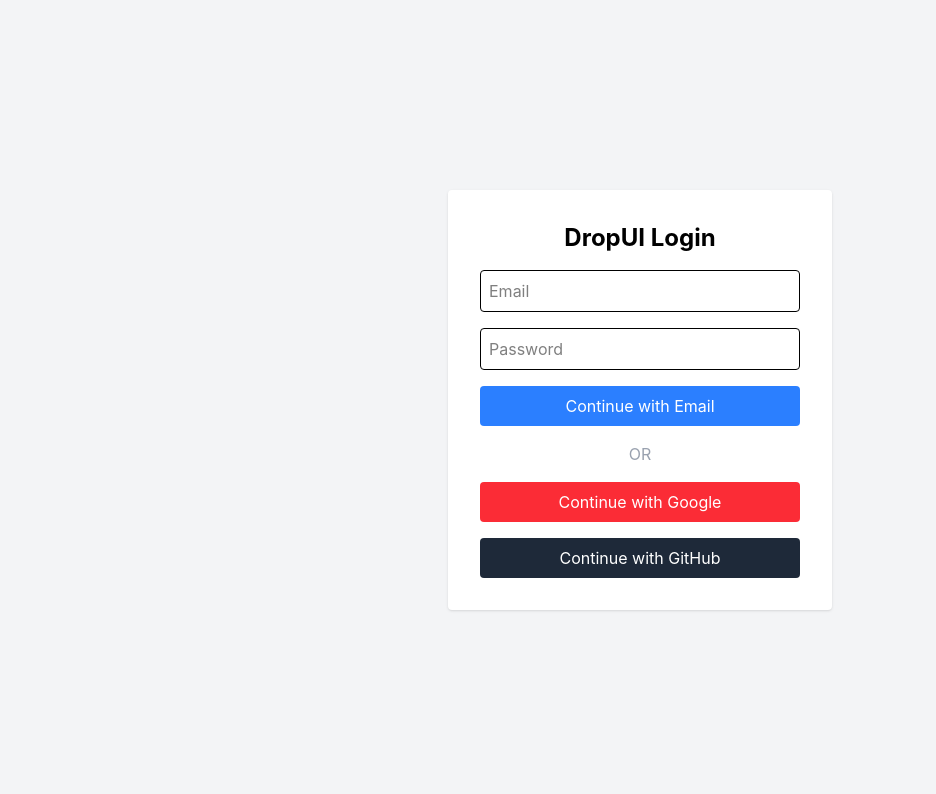
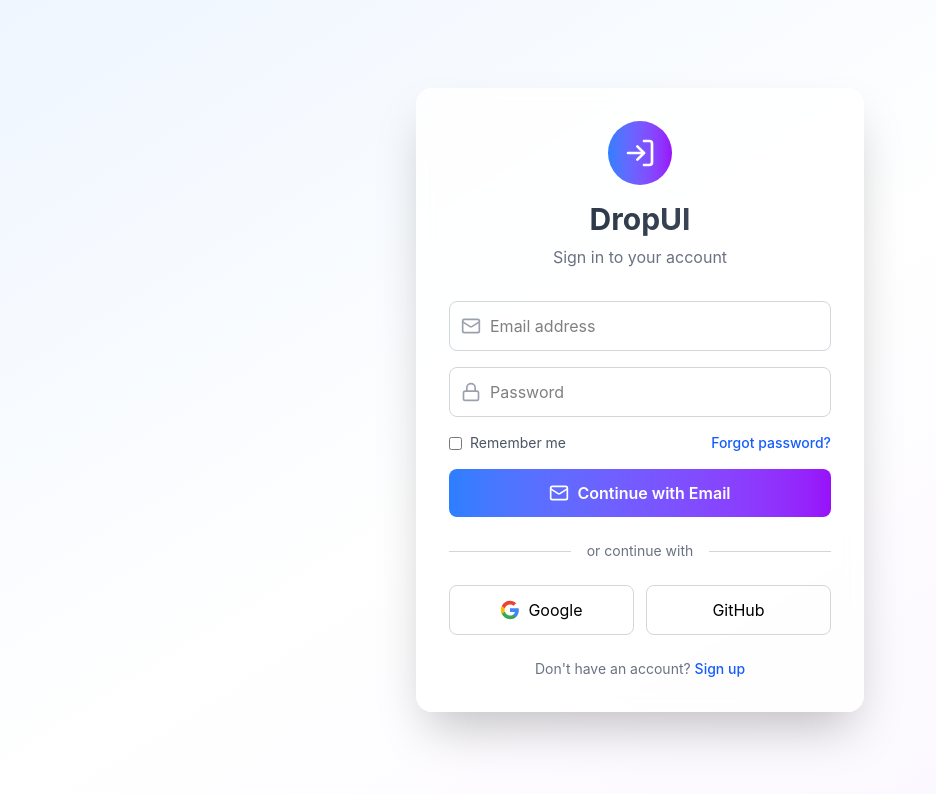
Before and after one commit to sharadhkr/DragUI, a React (Vite) app in the folder Client/: page / in a window 1280 px wide. Shown: the top 794 px of the page, without its empty margins (0-936 px from the left). Built offline with nearby package versions, Linux system fonts and the light colour scheme; no server answers.

Commit message:
keeping private

```diff
--- a/Client/package.json
+++ b/Client/package.json
@@ -15,6 +15,7 @@
     "@tailwindcss/vite": "^4.2.2",
     "axios": "^1.14.0",
     "dotenv": "^17.4.1",
+    "lucide-react": "^1.8.0",
     "react": "^19.2.4",
     "react-dom": "^19.2.4",
     "react-router-dom": "^7.14.0",
--- a/Client/src/pages/Login.jsx
+++ b/Client/src/pages/Login.jsx
@@ -2,82 +2,179 @@
 import { loginAPI, googleLogin, githubLogin } from "../api/auth";
 import { AuthContext } from "../context/AuthContext";
 import { useNavigate } from "react-router-dom";
+import {
+  Mail,
+  Lock,
+  LogIn,
+  // Github,
+  MailIcon,
+  Loader2,
+  AlertCircle
+} from "lucide-react";
 
 export default function Login() {
   const { login } = useContext(AuthContext);
   const navigate = useNavigate();
-
   const [form, setForm] = useState({
     email: "",
     password: "",
   });
+  const [isLoading, setIsLoading] = useState(false);
+  const [error, setError] = useState("");
 
   // 🔥 EMAIL LOGIN / REGISTER
   const handleEmailLogin = async () => {
+    setError("");
+    setIsLoading(true);
+
     try {
       const res = await loginAPI(form);
-
       login(res.data.token); // save token in context + localStorage
       navigate("/dashboard");
     } catch (err) {
-      alert(err.response?.data || "Login failed");
+      setError(err.response?.data?.message || "Login failed");
+      setTimeout(() => setError(""), 5000);
+    } finally {
+      setIsLoading(false);
+    }
+  };
+
+  const handleKeyPress = (e) => {
+    if (e.key === 'Enter') {
+      handleEmailLogin();
     }
   };
 
   return (
-    <div className="h-screen flex items-center justify-center bg-gray-100">
-      <div className="bg-white p-8 rounded shadow w-96 space-y-4">
+    <div className="min-h-screen bg-gradient-to-br from-blue-50 via-white to-purple-50 flex items-center justify-center p-4">
+      <div className="bg-white/80 backdrop-blur-sm p-8 rounded-2xl shadow-2xl w-full max-w-md border border-white/20">
+        <div className="text-center mb-8">
+          <div className="inline-flex items-center justify-center w-16 h-16 bg-gradient-to-r from-blue-500 to-purple-600 rounded-full mb-4">
+            <LogIn className="w-8 h-8 text-white" />
+          </div>
+          <h1 className="text-3xl font-bold bg-gradient-to-r from-gray-800 to-gray-600 bg-clip-text text-transparent">
+            DropUI
+          </h1>
+          <p className="text-gray-500 mt-2">Sign in to your account</p>
+        </div>
 
-        <h2 className="text-2xl font-bold text-center">
-          DropUI Login
-        </h2>
+        {error && (
+          <div className="mb-6 p-3 bg-red-50 border border-red-200 rounded-lg flex items-center text-red-700 text-sm">
+            <AlertCircle className="w-4 h-4 mr-2 flex-shrink-0" />
+            {error}
+          </div>
+        )}
 
+        <div className="space-y-4">
           {/* EMAIL INPUT */}
+          <div className="relative">
+            <Mail className="absolute left-3 top-1/2 h-5 w-5 text-gray-400 transform -translate-y-1/2" />
             <input
               type="email"
-          placeholder="Email"
-          className="border p-2 w-full rounded"
-          onChange={(e) =>
-            setForm({ ...form, email: e.target.value })
-          }
+              placeholder="Email address"
+              value={form.email}
+              onChange={(e) => setForm({ ...form, email: e.target.value })}
+              onKeyPress={handleKeyPress}
+              className="pl-10 pr-4 py-3 w-full border border-gray-300 rounded-lg focus:outline-none focus:ring-2 focus:ring-blue-500 focus:border-transparent transition-all duration-200"
+              required
             />
+          </div>
 
           {/* PASSWORD INPUT */}
+          <div className="relative">
+            <Lock className="absolute left-3 top-1/2 h-5 w-5 text-gray-400 transform -translate-y-1/2" />
             <input
               type="password"
               placeholder="Password"
-          className="border p-2 w-full rounded"
-          onChange={(e) =>
-            setForm({ ...form, password: e.target.value })
-          }
+              value={form.password}
+              onChange={(e) => setForm({ ...form, password: e.target.value })}
+              onKeyPress={handleKeyPress}
+              className="pl-10 pr-4 py-3 w-full border border-gray-300 rounded-lg focus:outline-none focus:ring-2 focus:ring-blue-500 focus:border-transparent transition-all duration-200"
+              required
             />
+          </div>
+
+          {/* REMEMBER ME & FORGOT PASSWORD */}
+          <div className="flex items-center justify-between text-sm">
+            <label className="flex items-center">
+              <input type="checkbox" className="rounded border-gray-300 text-blue-600 focus:ring-blue-500" />
+              <span className="ml-2 text-gray-600">Remember me</span>
+            </label>
+            <button className="text-blue-600 hover:text-blue-800 font-medium transition-colors duration-200">
+              Forgot password?
+            </button>
+          </div>
 
           {/* EMAIL LOGIN */}
           <button
             onClick={handleEmailLogin}
-          className="bg-blue-500 text-white w-full p-2 rounded"
+            disabled={isLoading}
+            className="w-full bg-gradient-to-r from-blue-500 to-purple-600 text-white py-3 rounded-lg font-semibold hover:from-blue-600 hover:to-purple-700 focus:outline-none focus:ring-2 focus:ring-blue-500 focus:ring-offset-2 transition-all duration-200 disabled:opacity-70 disabled:cursor-not-allowed flex items-center justify-center"
           >
+            {isLoading ? (
+              <>
+                <Loader2 className="w-5 h-5 mr-2 animate-spin" />
+                Signing in...
+              </>
+            ) : (
+              <>
+                <MailIcon className="w-5 h-5 mr-2" />
                 Continue with Email
+              </>
+            )}
           </button>
+        </div>
 
-        <div className="text-center text-gray-400">OR</div>
+        <div className="my-6 flex items-center">
+          <div className="flex-1 border-t border-gray-300"></div>
+          <span className="px-4 text-gray-500 text-sm">or continue with</span>
+          <div className="flex-1 border-t border-gray-300"></div>
+        </div>
 
+        <div className="grid grid-cols-2 gap-3">
           {/* GOOGLE LOGIN */}
           <button
             onClick={googleLogin}
-          className="bg-red-500 text-white w-full p-2 rounded"
+            className="flex items-center justify-center px-4 py-3 border border-gray-300 rounded-lg hover:bg-gray-50 focus:outline-none focus:ring-2 focus:ring-blue-500 focus:ring-offset-2 transition-all duration-200"
           >
-          Continue with Google
+            <svg className="w-5 h-5 mr-2" viewBox="0 0 24 24">
+              <path
+                d="M22.56 12.25c0-.78-.07-1.53-.2-2.25H12v4.26h5.92c-.26 1.37-1.04 2.53-2.21 3.31v2.77h3.57c2.08-1.92 3.28-4.74 3.28-8.09z"
+                fill="#4285F4"
+              />
+              <path
+                d="M12 23c2.97 0 5.46-.98 7.28-2.66l-3.57-2.77c-.98.66-2.23 1.06-3.71 1.06-2.86 0-5.29-1.93-6.16-4.53H2.18v2.84C3.99 20.53 7.7 23 12 23z"
+                fill="#34A853"
+              />
+              <path
+                d="M5.84 14.09c-.22-.66-.35-1.36-.35-2.09s.13-1.43.35-2.09V7.07H2.18C1.43 8.55 1 10.22 1 12s.43 3.45 1.18 4.93l2.85-2.22.81-.62z"
+                fill="#FBBC05"
+              />
+              <path
+                d="M12 5.38c1.62 0 3.06.56 4.21 1.64l3.15-3.15C17.45 2.09 14.97 1 12 1 7.7 1 3.99 3.47 2.18 7.07l3.66 2.84c.87-2.6 3.3-4.53 6.16-4.53z"
+                fill="#EA4335"
+              />
+            </svg>
+            Google
           </button>
 
           {/* GITHUB LOGIN */}
           <button
             onClick={githubLogin}
-          className="bg-gray-800 text-white w-full p-2 rounded"
+            className="flex items-center justify-center px-4 py-3 border border-gray-300 rounded-lg hover:bg-gray-50 focus:outline-none focus:ring-2 focus:ring-blue-500 focus:ring-offset-2 transition-all duration-200"
           >
-          Continue with GitHub
+            {/* <Github className="w-5 h-5 mr-2" /> */}
+            {/* <Github className="w-5 h-5 mr-2" /> */}
+            GitHub
           </button>
+        </div>
 
+        <p className="text-center text-sm text-gray-500 mt-6">
+          Don't have an account?{" "}
+          <button className="text-blue-600 hover:text-blue-800 font-medium transition-colors duration-200">
+            Sign up
+          </button>
+        </p>
       </div>
     </div>
   );
```
Also changed, not shown: 2 other files (tests, documents, lock files or other folders). Lines whose indentation alone changed are shown as unchanged.
